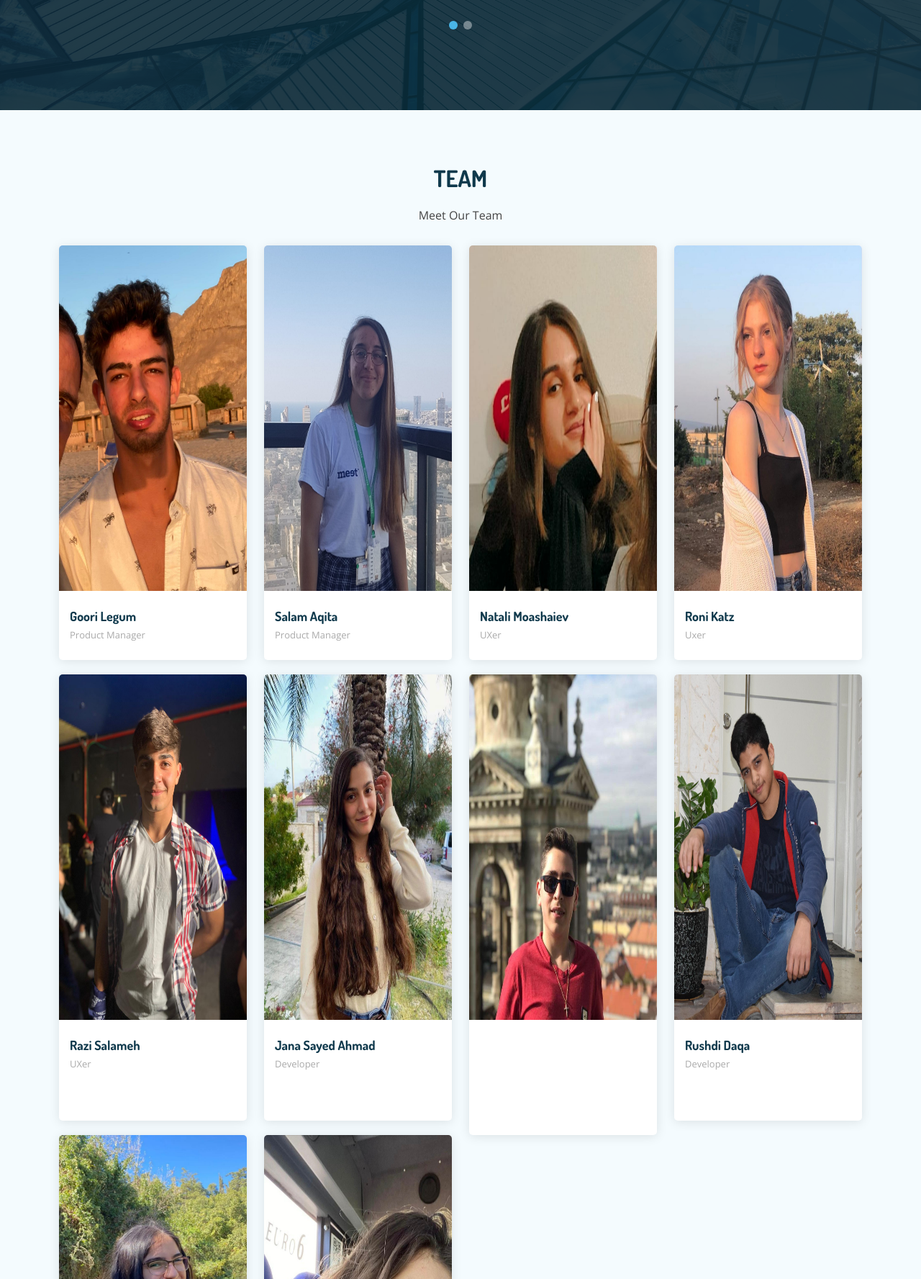
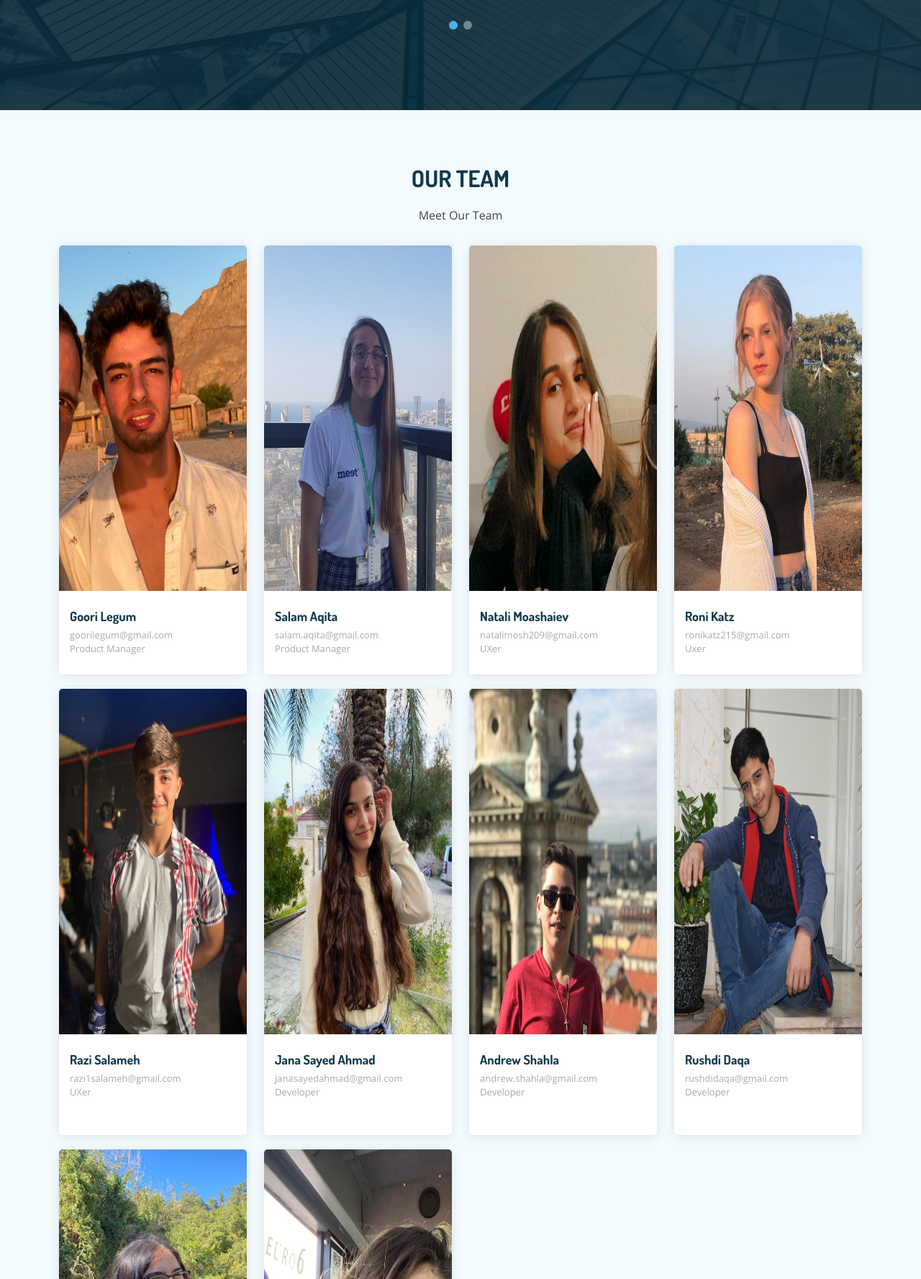
Before and after one commit to rushdi21-meet/Hear4Me, a Flask app: page / in a window 1280 px wide. Shown: the part 3480-5257 px from the top of the page at 72% size. Run offline with Flask 2, Linux system fonts and the light colour scheme; some libraries are stand-ins or nearby versions.

Commit message:
new updates2

```diff
--- a/templates/index.html
+++ b/templates/index.html
@@ -143,7 +143,7 @@
           <li><a class="nav-link scrollto active" href="#service">Our Services</a></li>
           <li><a class="nav-link scrollto" href="#about">About</a></li>
           <li><a class="nav-link scrollto" href="#services">Log-in</a></li>
-          <li><a class="nav-link scrollto" href="#team">Team</a></li>
+          <li><a class="nav-link scrollto" href="#team">Our Team</a></li>
           <li><a class="nav-link scrollto" href="#contact">Contact</a></li>
         </ul>
         <i class="bi bi-list mobile-nav-toggle"></i>
@@ -394,7 +394,7 @@ Our startup operates with the help of post-grad psychology students to help teen
       <div class="container">
 
         <div class="section-title">
-          <h2>Team</h2>
+          <h2>Our Team</h2>
           <p>Meet Our Team</p>
         </div>
 
@@ -408,7 +408,7 @@ Our startup operates with the help of post-grad psychology students to help teen
               </div>
               <div class="member-info">
                 <h4>Goori Legum</h4>
-                <span>Product Manager</span>
+                <span>goorilegum@gmail.com<br> Product Manager</span>
               </div>
             </div>
           </div>
@@ -423,7 +423,7 @@ Our startup operates with the help of post-grad psychology students to help teen
               </div>
               <div class="member-info">
                 <h4>Salam Aqita</h4>
-                <span>Product Manager</span>
+                <span>salam.aqita@gmail.com<br>Product Manager</span>
               </div>
             </div>
           </div>
@@ -436,7 +436,7 @@ Our startup operates with the help of post-grad psychology students to help teen
               </div>
               <div class="member-info">
                 <h4>Natali Moashaiev</h4>
-                <span>UXer</span>
+                <span>natalimosh209@gmail.com<br>UXer</span>
               </div>
             </div>
           </div>
@@ -449,7 +449,7 @@ Our startup operates with the help of post-grad psychology students to help teen
               </div>
               <div class="member-info">
                 <h4>Roni Katz</h4>
-                <span>Uxer</span>
+                <span>ronikatz215@gmail.com<br>Uxer</span>
               </div>
             </div>
           </div>
@@ -462,7 +462,7 @@ Our startup operates with the help of post-grad psychology students to help teen
               </div>
               <div class="member-info">
                 <h4>Razi Salameh</h4>
-                <span>UXer</span>
+                <span>razi1salameh@gmail.com<br>UXer</span>
               </div>
             </div>
           </div>
@@ -475,20 +475,20 @@ Our startup operates with the help of post-grad psychology students to help teen
               </div>
               <div class="member-info">
                 <h4>Jana Sayed Ahmad</h4>
-                <span>Developer</span>
+                <span>janasayedahmad@gmail.com<br>Developer</span>
               </div>
             </div>
           </div>
 
-          <div class="col-lg-3 col-md-6 flip-card d-flex align-items-stretch"style="height:40rem;">
-            <div class="member flip-card-inner">
-              <div class="member-img flip-card-front">
+          <div class="col-lg-3 col-md-6 d-flex align-items-stretch"style="height:40rem;">
+            <div class="member ">
+              <div class="member-img ">
                 <img src="assets/img/team/Abdrew.jpg" class="img-fluid" style="height:30rem;" alt="">
 
               </div>
               <div class="member-info">
                 <h4>Andrew Shahla</h4>
-                <span>Developer</span>
+                <span>andrew.shahla@gmail.com<br>Developer</span>
               </div>
             </div>
           </div>
@@ -501,7 +501,7 @@ Our startup operates with the help of post-grad psychology students to help teen
               </div>
               <div class="member-info">
                 <h4>Rushdi Daqa</h4>
-                <span>Developer</span>
+                <span>rushdidaqa@gmail.com<br>Developer</span>
               </div>
             </div>
           </div>
@@ -514,7 +514,7 @@ Our startup operates with the help of post-grad psychology students to help teen
               </div>
               <div class="member-info">
                 <h4>Siwar Hammad</h4>
-                <span>Designer</span>
+                <span>siwar.hmad11@gmail.com<br>Designer</span>
               </div>
             </div>
           </div>
@@ -529,7 +529,7 @@ Our startup operates with the help of post-grad psychology students to help teen
               </div>
               <div class="member-info">
                 <h4>Mai Ber</h4>
-                <span>Designer</span>
+                <span>maiber.0248@gmail.com<br>Designer</span>
               </div>
             </div>
 
```
